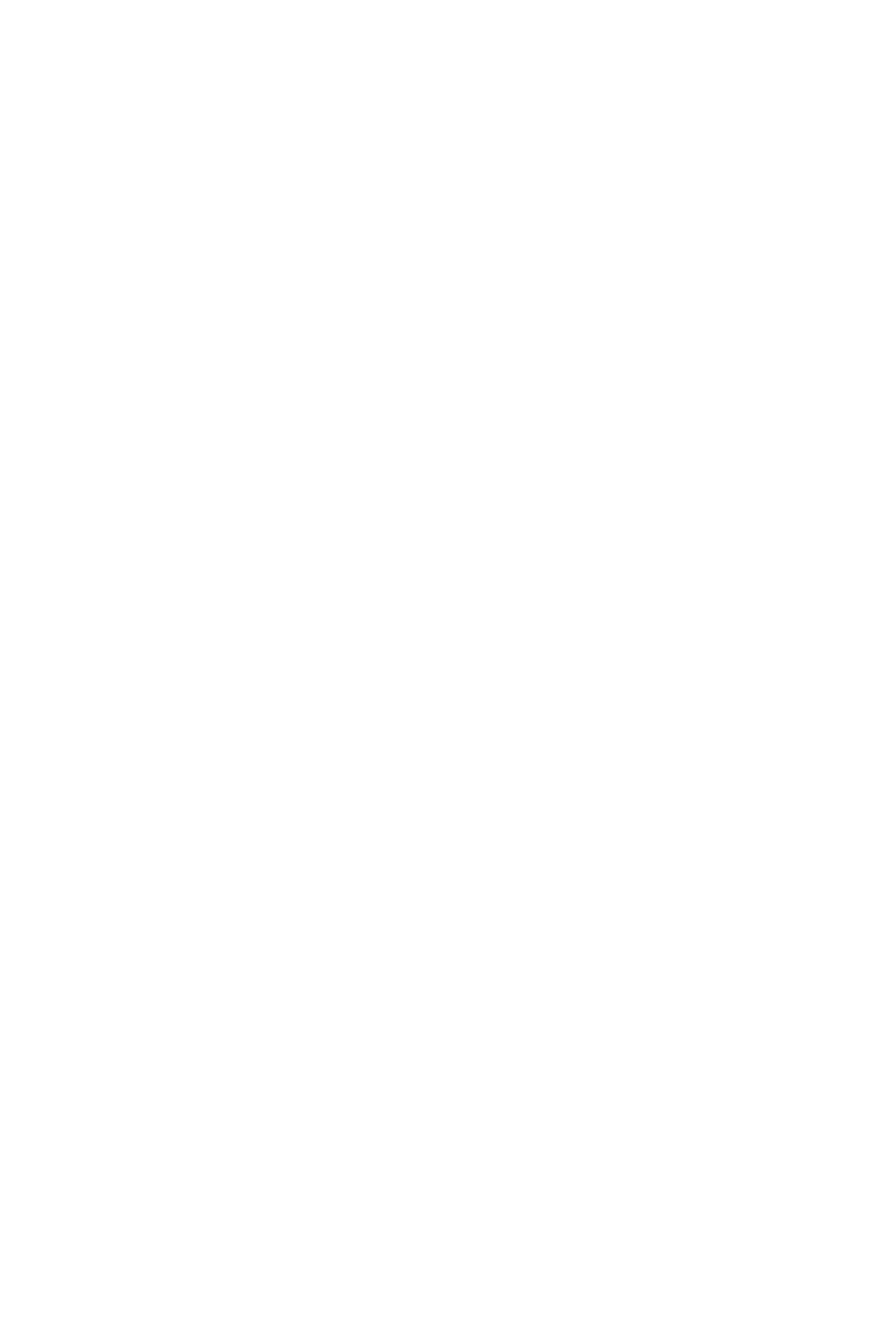
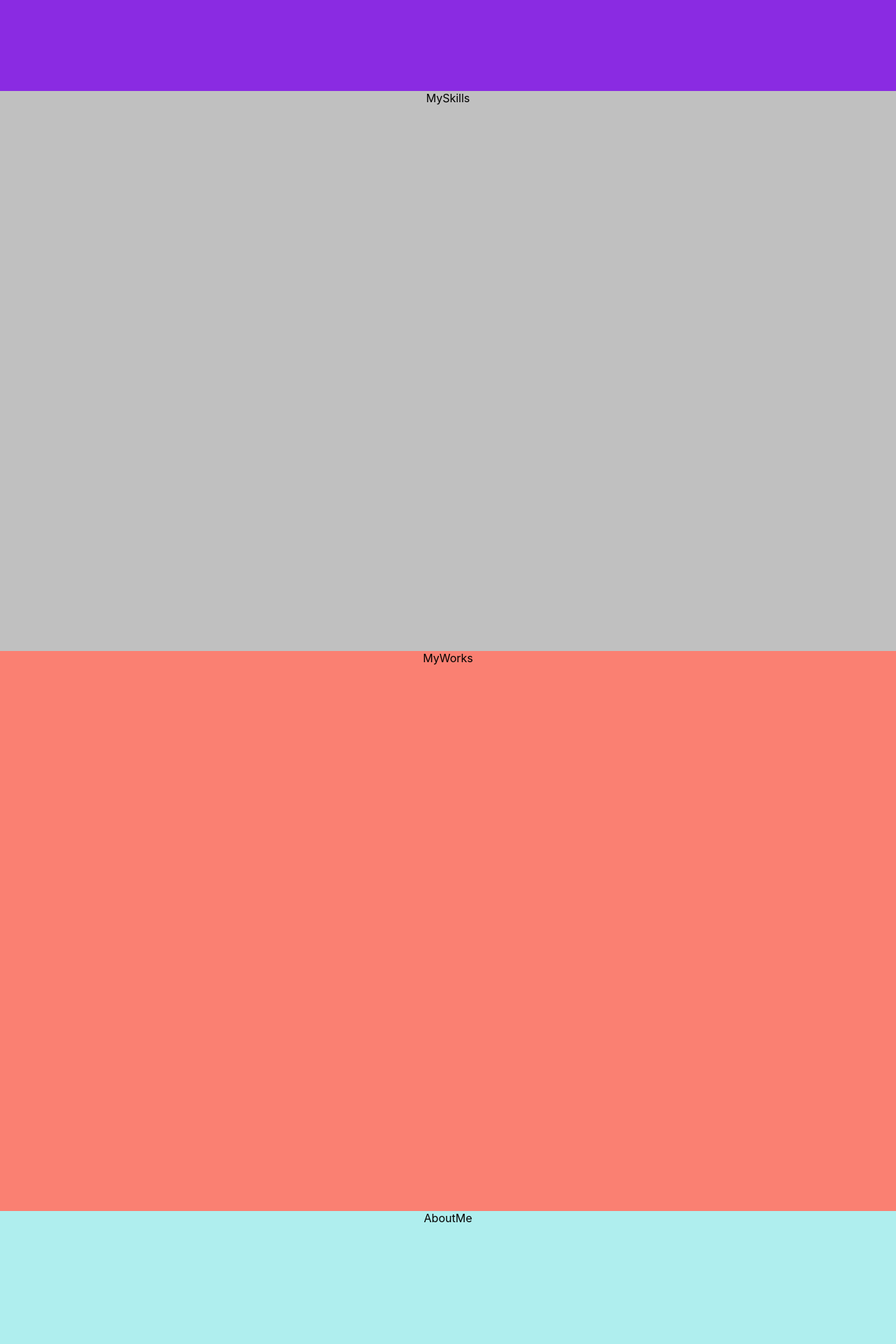
Before and after one commit to Yuranuch/My_portfolio, a React (Create React App) app: page / in a window 1280 px wide. Shown: the part 740-2660 px from the top of the page at 70% size. Before the commit the page ends 800 px from the top, so only its background shows below. Built offline with nearby package versions, Linux system fonts and the light colour scheme.

Commit message:
general html markup

```diff
--- a/src/App.js
+++ b/src/App.js
@@ -2,12 +2,20 @@ import React from 'react';
 import './App.css';
 import Header from "./Components/Header/Header";
 import MainContainer from "./Components/MainContainer/MainContainer";
+import MySkills from "./Components/MySkills/MySkills";
+import MyWorks from "./Components/MyWorks/MyWorks";
+import AboutMe from "./Components/AboutMe/AboutMe";
+import Footer from "./Components/Footer/Footer";
 
 function App() {
   return (
     <div className="App">
         <Header/>
         <MainContainer/>
+        <MySkills/>
+        <MyWorks/>
+        <AboutMe />
+        <Footer/>
     </div>
   );
 }
--- /dev/null
+++ b/src/Components/AboutMe/AboutMe.js
@@ -0,0 +1,12 @@
+import React from 'react';
+import styles from './AboutMe.module.css'
+
+function AboutMe() {
+  return (
+    <div className={styles.aboutMe }>
+        AboutMe
+    </div>
+  );
+}
+
+export default AboutMe;
--- /dev/null
+++ b/src/Components/AboutMe/AboutMe.module.css
@@ -0,0 +1,4 @@
+.aboutMe {
+    height: 200px;
+    background-color: paleturquoise;
+}
--- /dev/null
+++ b/src/Components/Footer/Footer.js
@@ -0,0 +1,12 @@
+import React from 'react';
+import styles from './Footer.module.css'
+
+function Footer() {
+  return (
+    <div className={styles.footer }>
+        Footer
+    </div>
+  );
+}
+
+export default Footer;
--- /dev/null
+++ b/src/Components/Footer/Footer.module.css
@@ -0,0 +1,4 @@
+.footer{
+    height: 100px;
+    background-color: gray;
+}
--- a/src/Components/Header/Header.js
+++ b/src/Components/Header/Header.js
@@ -4,7 +4,7 @@ import styles from './Header.module.css'
 function Header() {
   return (
     <div className={styles.header}>
-
+        Header
     </div>
   );
 }
--- a/src/Components/MainContainer/MainContainer.js
+++ b/src/Components/MainContainer/MainContainer.js
@@ -4,7 +4,7 @@ import styles from './MainContainer.module.css'
 function MainContainer() {
   return (
     <div className={styles.mainContainer }>
-
+      MainContainer
     </div>
   );
 }
--- a/src/Components/MainContainer/MainContainer.module.css
+++ b/src/Components/MainContainer/MainContainer.module.css
@@ -1,4 +1,4 @@
 .mainContainer {
-    height: 70px;
+    height: 100vh;
     background-color: blueviolet;
 }
--- /dev/null
+++ b/src/Components/MySkills/MySkills.js
@@ -0,0 +1,12 @@
+import React from 'react';
+import styles from './MySkills.module.css'
+
+function MySkills() {
+  return (
+    <div className={styles.mySkills }>
+      MySkills
+    </div>
+  );
+}
+
+export default MySkills;
--- /dev/null
+++ b/src/Components/MySkills/MySkills.module.css
@@ -0,0 +1,4 @@
+.mySkills {
+    height: 100vh;
+    background-color: silver;
+}
--- /dev/null
+++ b/src/Components/MyWorks/MyWorks.js
@@ -0,0 +1,12 @@
+import React from 'react';
+import styles from './MyWorks.module.css'
+
+function MyWorks() {
+  return (
+    <div className={styles.myWorks }>
+        MyWorks
+    </div>
+  );
+}
+
+export default MyWorks;
--- /dev/null
+++ b/src/Components/MyWorks/MyWorks.module.css
@@ -0,0 +1,4 @@
+.myWorks {
+    height: 100vh;
+    background-color: salmon;
+}
```
